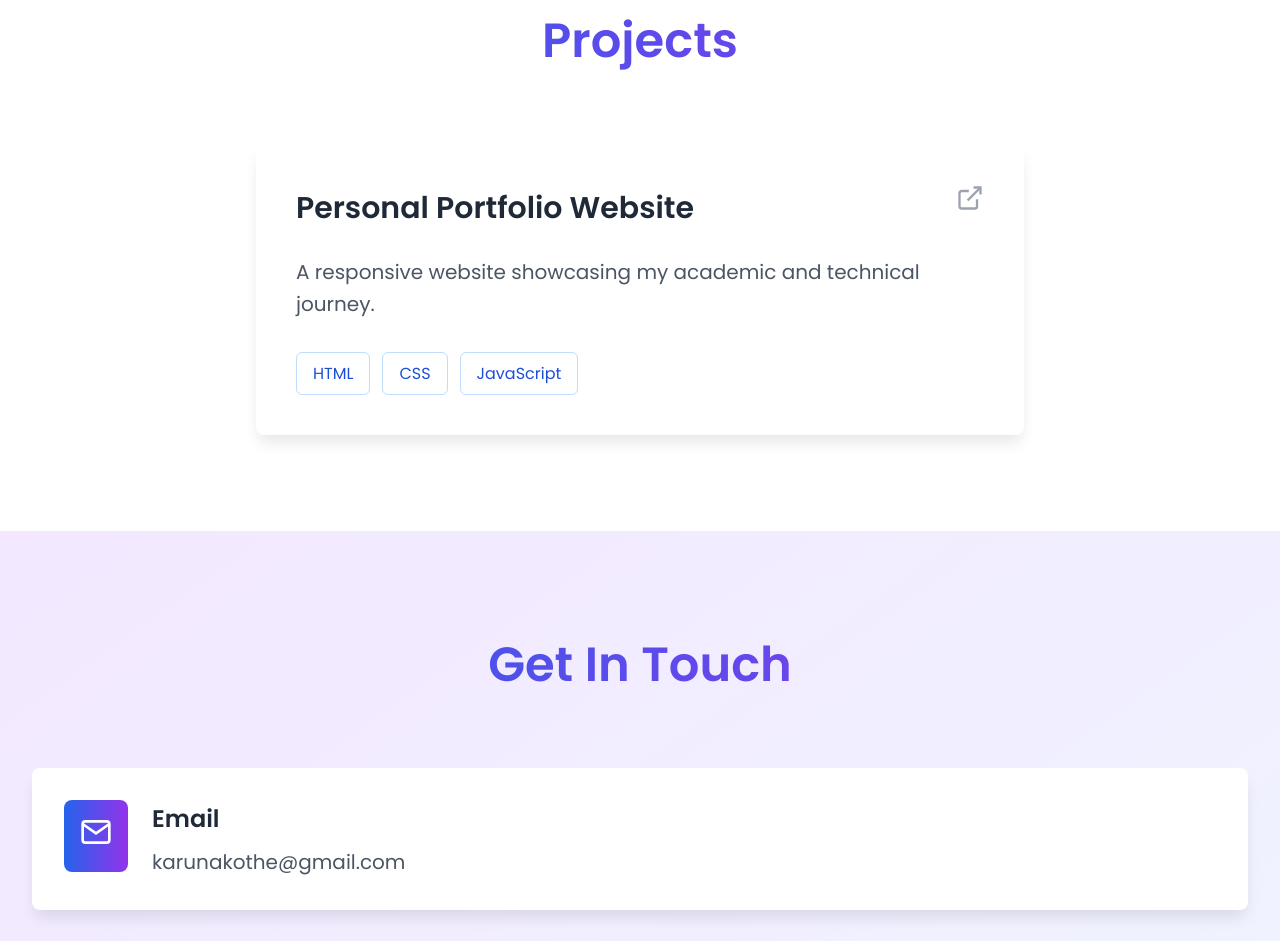
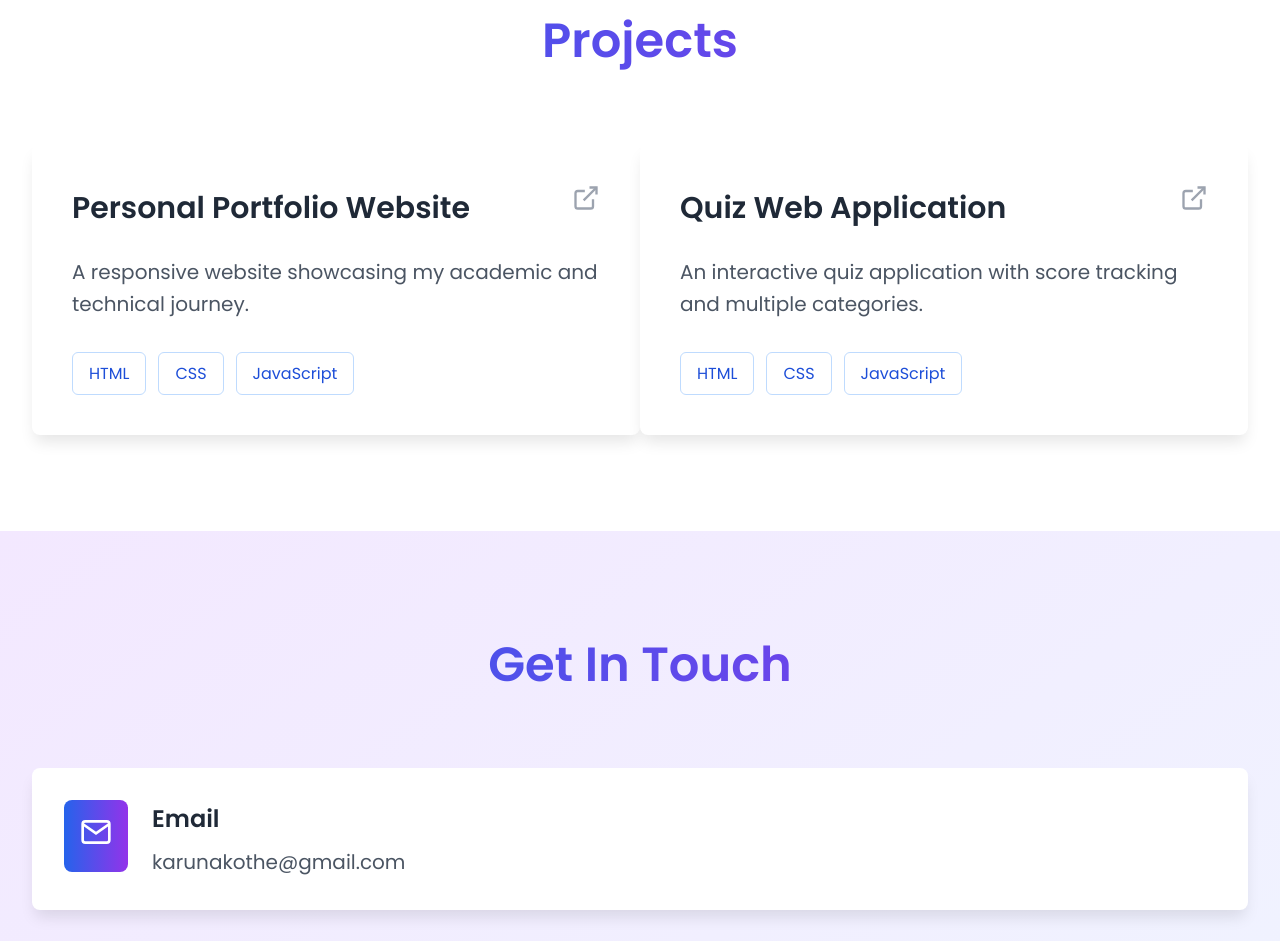
Before and after one commit to kannukothe/Personal-Portfolio, a plain HTML site: page index.html in a window 1280 px wide. Shown: the part 2750-3691 px from the top of the page. Drawn offline with Linux system fonts and the light colour scheme.

Commit message:
Update index.html

```diff
--- a/index.html
+++ b/index.html
@@ -200,6 +200,8 @@
         <h2 class="section-title gradient-text">Projects</h2>
 
         <div class="projects-container">
+
+            <!-- Project 1 -->
             <div class="card project-card">
                 <div class="project-header">
                     <h3 class="project-title">Personal Portfolio Website</h3>
@@ -219,9 +221,32 @@
                     <span class="tag">JavaScript</span>
                 </div>
             </div>
+
+            <!-- Project 2 (New Added Project) -->
+            <div class="card project-card">
+                <div class="project-header">
+                    <h3 class="project-title">Quiz Web Application</h3>
+                    <a href="https://kannukothe.github.io/QuizMaster/" target="_blank">
+                        <svg class="external-link" width="28" height="28" viewBox="0 0 24 24" fill="none"
+                            stroke="currentColor" stroke-width="2" style="cursor: pointer;">
+                            <path d="M18 13v6a2 2 0 0 1-2 2H5a2 2 0 0 1-2-2V8a2 2 0 0 1 2-2h6"></path>
+                            <polyline points="15 3 21 3 21 9"></polyline>
+                            <line x1="10" y1="14" x2="21" y2="3"></line>
+                        </svg>
+                    </a>
+                </div>
+                <p class="project-description">An interactive quiz application with score tracking and multiple categories.</p>
+                <div class="project-tags">
+                    <span class="tag">HTML</span>
+                    <span class="tag">CSS</span>
+                    <span class="tag">JavaScript</span>
+                </div>
+            </div>
+
         </div>
     </div>
 </section>
+
 
         <!-- Contact Section -->
         <section id="contact" class="contact-section">
```
Lines whose indentation alone changed are shown as unchanged.
